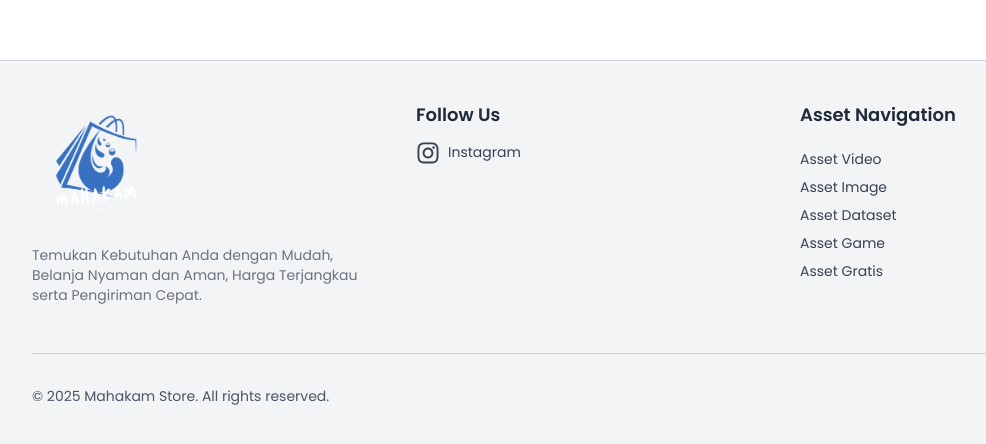
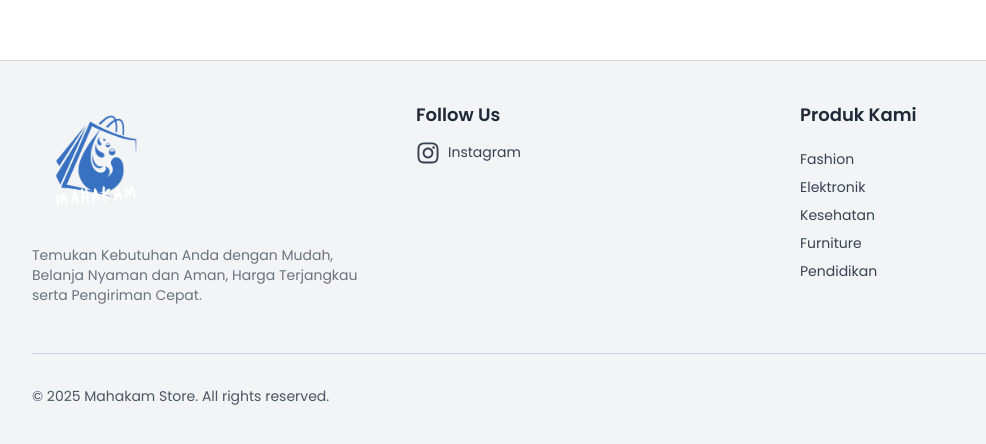
Before and after one commit to iqbalfhrzii/Mahakam-Store, a React (Vite) app in the folder Front-End-main/: page / in a window 1280 px wide. Shown: the part 1495-1939 px from the top of the page, without its empty margins (48-1034 px from the left). Built offline with nearby package versions, Linux system fonts and the light colour scheme; no server answers; the database is empty.

Commit message:
Add files via upload

```diff
--- a/Front-End-main/src/components/website/Footer/Footer.jsx
+++ b/Front-End-main/src/components/website/Footer/Footer.jsx
@@ -41,14 +41,14 @@ const Footer = () => {
           {/* Navigation Links */}
           <nav className="flex flex-col items-center md:items-start text-center md:text-left space-y-2">
             <h3 className="text-lg font-semibold text-gray-800 dark:text-primary-100 mb-3">
-              Asset Navigation
+              Produk Kami
             </h3>
             {[
-              { href: "/asset-video", text: "Asset Video" },
-              { href: "/asset-image", text: "Asset Image" },
-              { href: "/asset-dataset", text: "Asset Dataset" },
-              { href: "/asset-game", text: "Asset Game" },
-              { href: "/asset-gratis", text: "Asset Gratis" },
+              { href: "/asset-video", text: "Fashion" },
+              { href: "/asset-image", text: "Elektronik" },
+              { href: "/asset-dataset", text: "Kesehatan" },
+              { href: "/asset-game", text: "Furniture" },
+              { href: "/asset-gratis", text: "Pendidikan" },
             ].map((link) => (
               <a
                 key={link.href}
```
